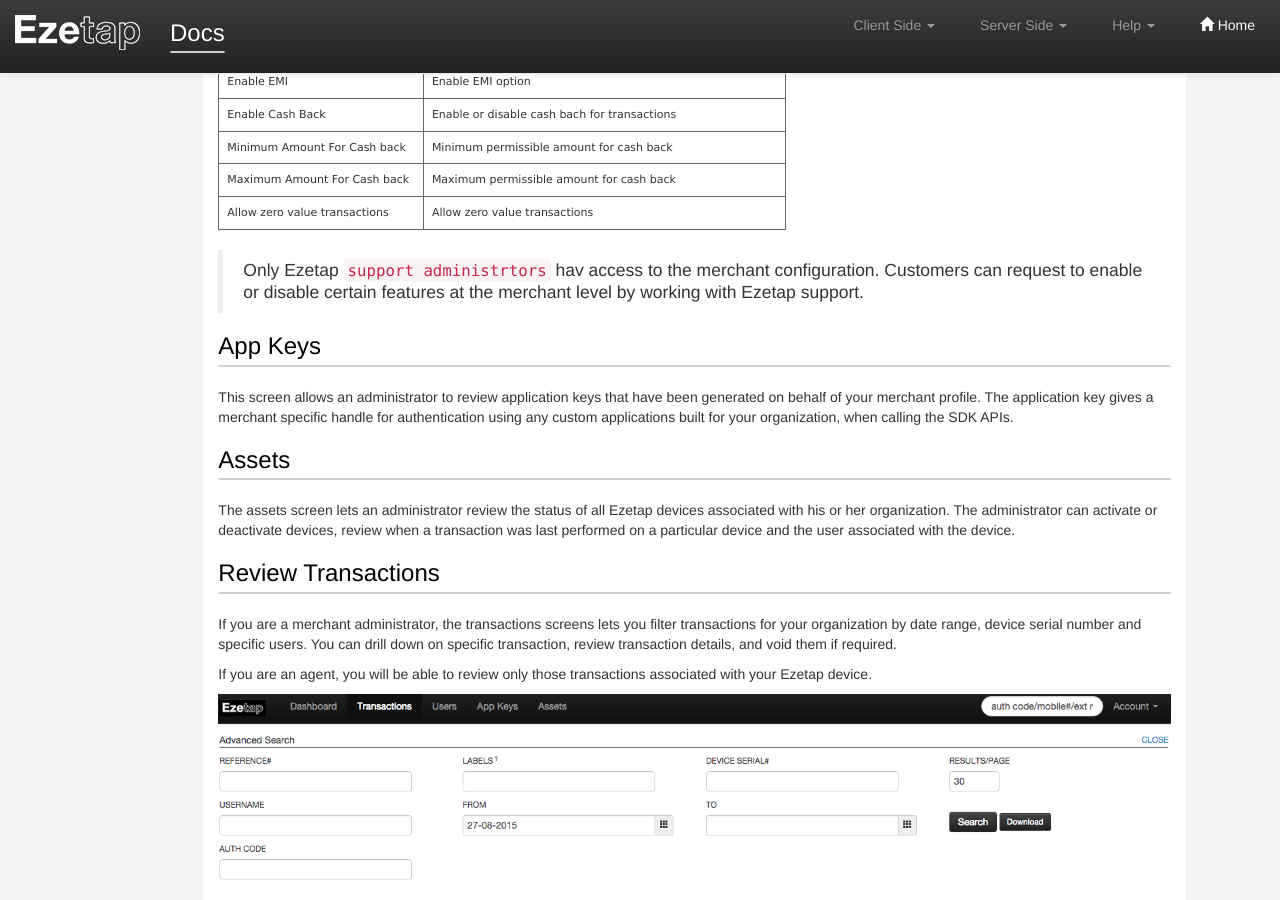
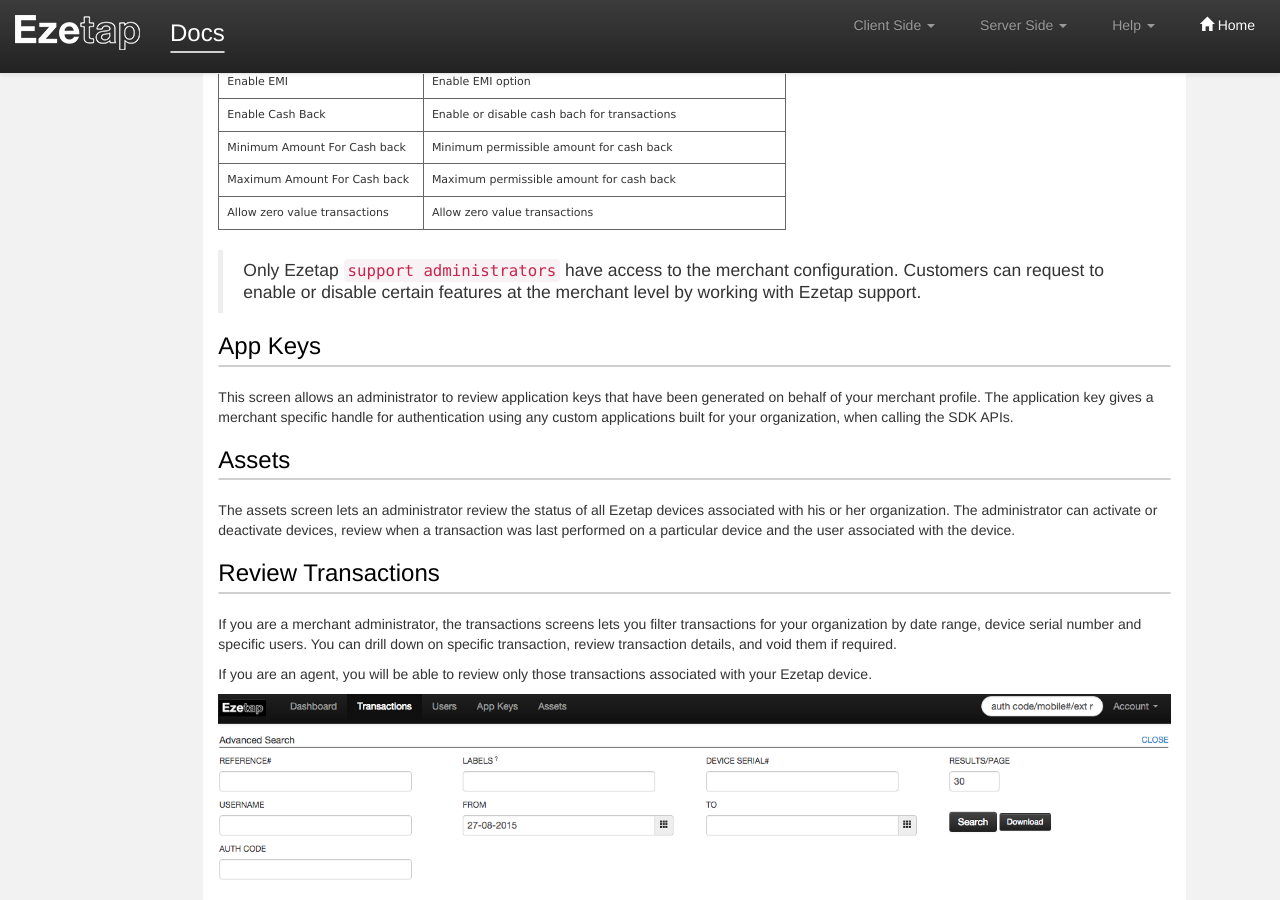
Before and after one commit to adonisk/docs, a Jekyll site: the page built from pages/server-merchant-portal.md, in a window 1280 px wide and 900 px high, scrolled down 1116 px. Built offline with Jekyll 4.4.1, drawn with Linux system fonts in a browser that asks for light colours; nearby versions of some CDN libraries.

Commit message:
Uploaded user guides
- Uploaded user guides.
- Changed naming convention of Android user guide
- Spelling correction in merchant portal doc

```diff
--- a/pages/server-merchant-portal.md
+++ b/pages/server-merchant-portal.md
@@ -36,13 +36,13 @@
 | Enable Cheque Payment         | Enable or disable cheque payment |
 | Enable SMS Receipt For Cheque | Enable or disable sending SMS receipt for cheque transactions |
 | Enable Refund                 | Enable refunds |
-| Enable EMI                    | Enable EMI option |
+| Enable EMI               | Enable EMI option |
 | Enable Cash Back              | Enable or disable cash bach for transactions |
 | Minimum Amount For Cash back  | Minimum permissible amount for cash back |
 | Maximum Amount For Cash back  | Maximum permissible amount for cash back |
 | Allow zero value transactions | Allow zero value transactions |
 
-> Only Ezetap `support administrtors` hav access to the merchant configuration. Customers can request to enable or disable certain features at the merchant level by working with Ezetap support.
+> Only Ezetap `support administrators` have access to the merchant configuration. Customers can request to enable or disable certain features at the merchant level by working with Ezetap support.
 
 
 ###App Keys
```
Also changed, not shown: pages/help-user-guides.md (added, +10 -0 lines), 2 other files.
